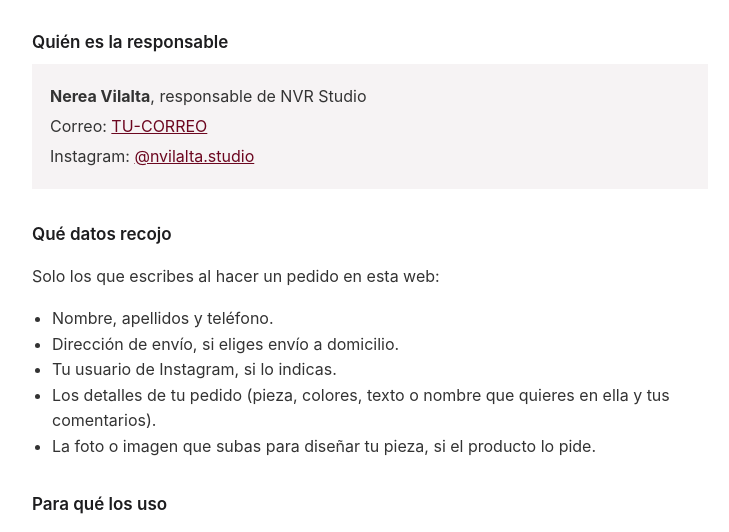
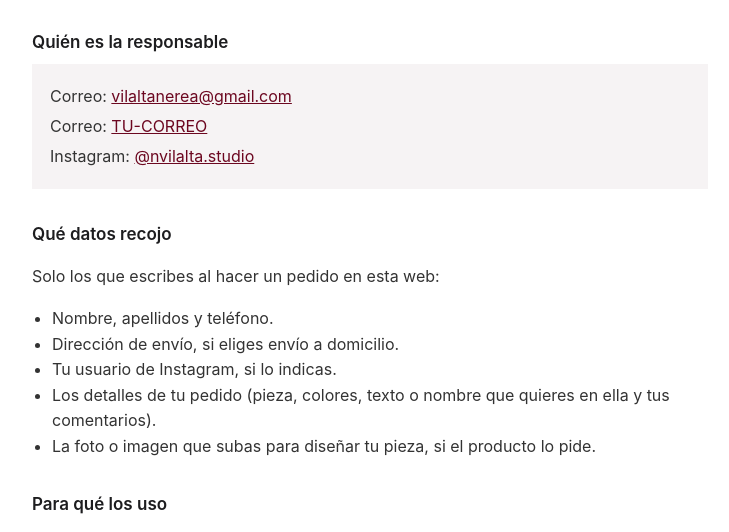
Before and after one commit to vilaltanerea-afk/nvr-studio, a plain HTML site: page privacidad.html in a window 1280 px wide. Shown: the part 193-725 px from the top of the page, without its empty margins (270-999 px from the left). Drawn offline with Linux system fonts and the light colour scheme.

Commit message:
Update privacidad.html

```diff
--- a/privacidad.html
+++ b/privacidad.html
@@ -35,7 +35,7 @@
 
   <h2>Quién es la responsable</h2>
   <div class="caja">
-    <p><b>Nerea Vilalta</b>, responsable de NVR Studio</p>
+  <p>Correo: <a href="mailto:vilaltanerea@gmail.com">vilaltanerea@gmail.com</a></p>
     <p>Correo: <a href="mailto:TU-CORREO">TU-CORREO</a></p>
     <p>Instagram: <a href="https://www.instagram.com/nvilalta.studio/" target="_blank" rel="noopener">@nvilalta.studio</a></p>
   </div>
```
